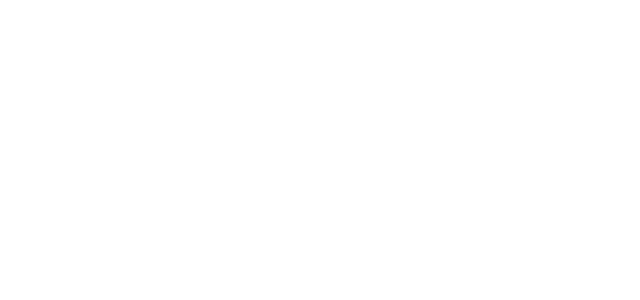
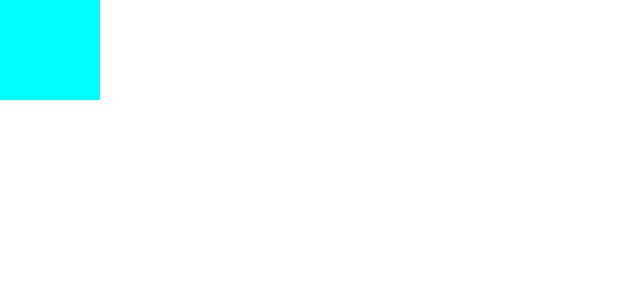
Before and after one commit to dev-augustin/react-box-color, a React (Create React App) app in the folder boxcolor/: page / in a window 1280 px wide. Shown: the top 300 px of the page, without its empty margins (0-640 px from the left). Built offline with nearby package versions, Linux system fonts and the light colour scheme.

Commit message:
added height and width to div

```diff
--- a/boxcolor/src/App.css
+++ b/boxcolor/src/App.css
@@ -1,5 +1,7 @@
 .App {
-  text-align: center;
+  align-content: center;
   border:10px;
+  height: 100px;
+  width: 100px;
   background-color: aqua;
 }
```
